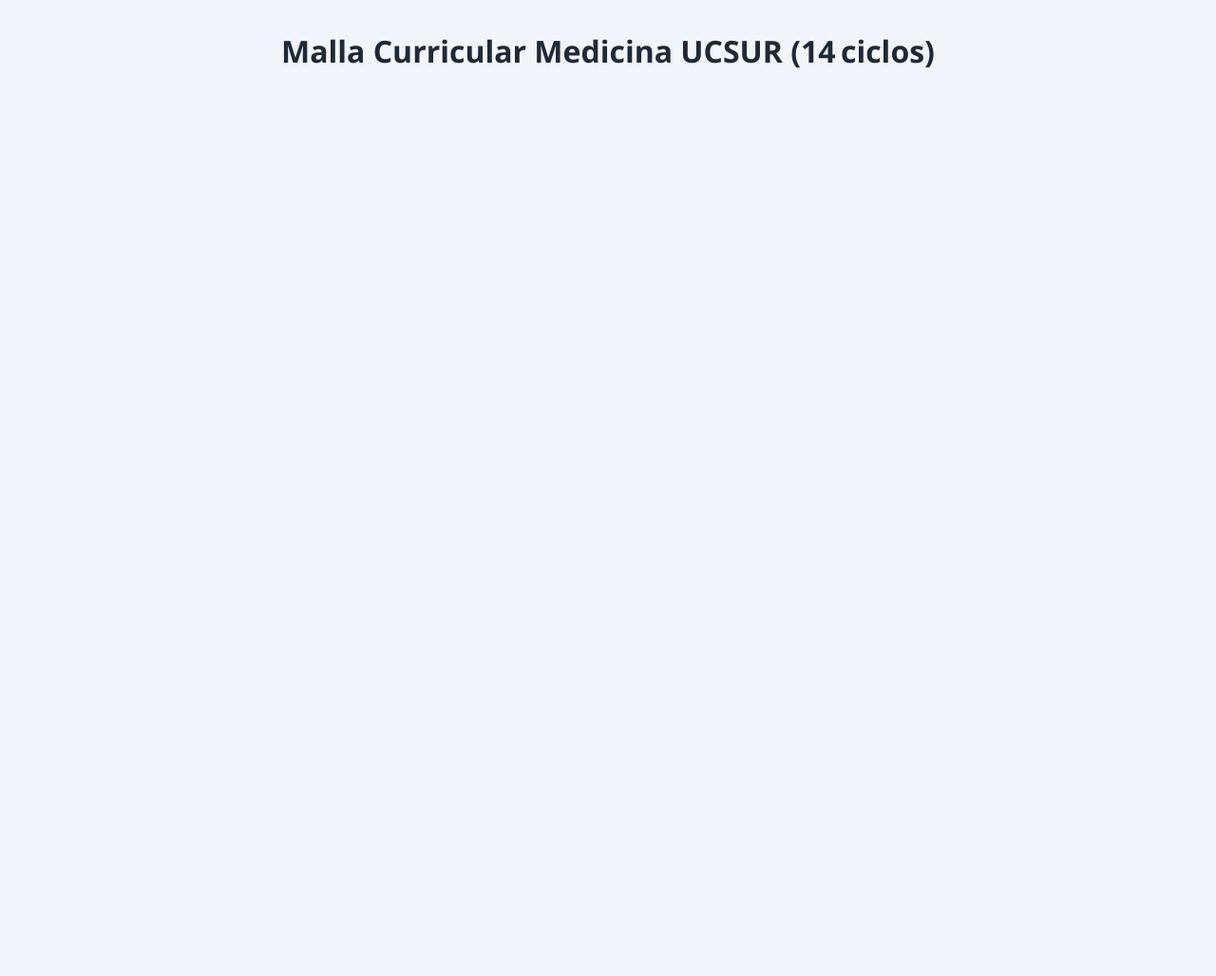
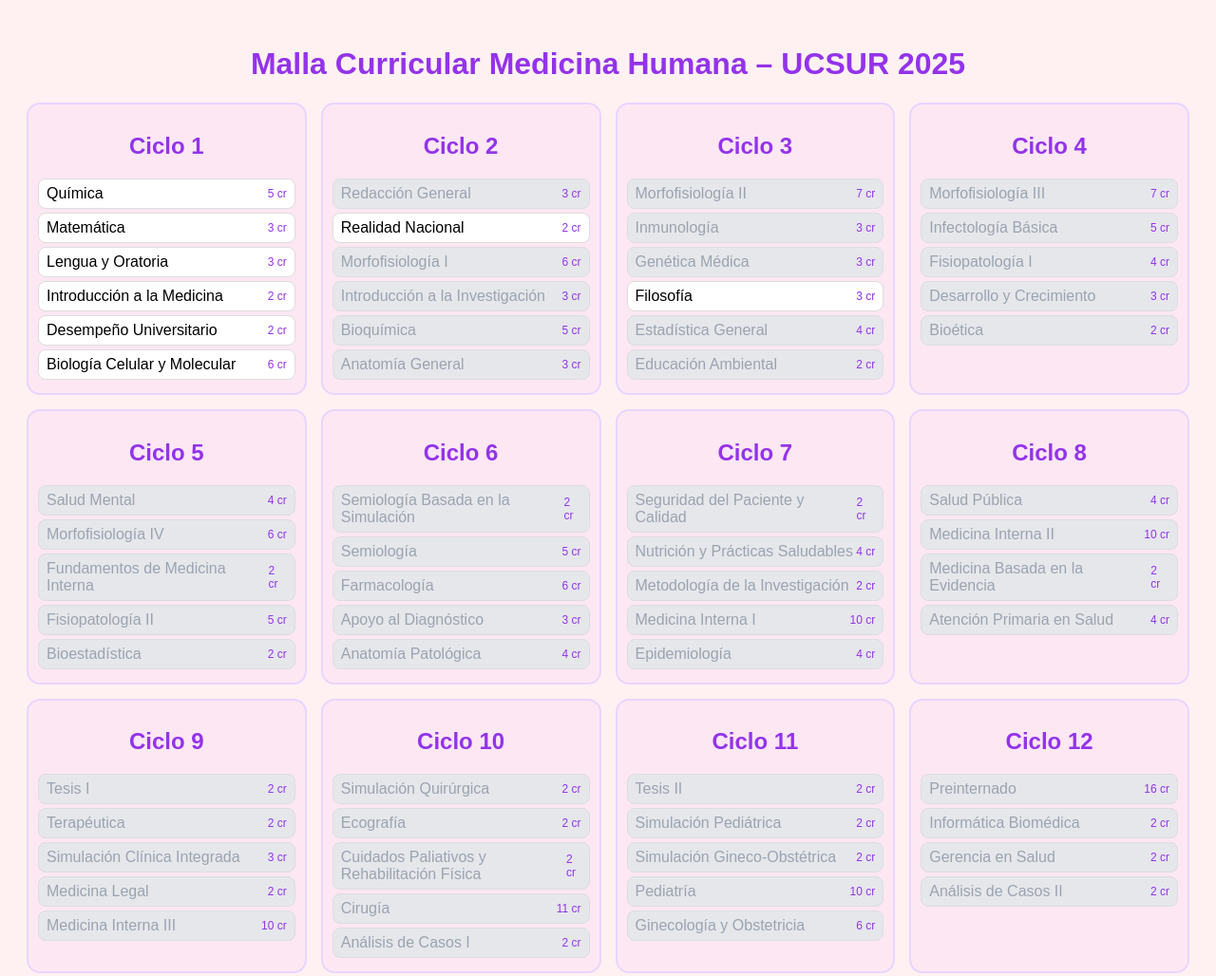
Before and after one commit to danixamed/malla-medicina, a plain HTML site: page index.html in a window 1280 px wide. Shown: the top 1028 px of the page at 95% size. Before the commit the page ends 800 px from the top, so only its background shows below. Drawn offline with Linux system fonts and the light colour scheme.

Commit message:
Update index.html

```diff
--- a/index.html
+++ b/index.html
@@ -2,158 +2,244 @@
 <html lang="es">
 <head>
 <meta charset="UTF-8">
-  <meta name="viewport" content="width=device-width, initial-scale=1.0">
-  <title>Malla Curricular Medicina UCSUR – Danixa</title>
+<title>Malla Medicina UCSUR 2025</title>
+
 <style>
-    /* ===== Reset & Base ===== */
-    * { box-sizing: border-box; margin: 0; padding: 0; }
-    body { font-family: "Segoe UI", Roboto, sans-serif; background:#f1f5f9; color:#1f2937; padding:2rem; }
-    h1 { text-align:center; margin-bottom:2rem; font-size:2rem; }
-    /* ===== Ciclos ===== */
-    .ciclo { background:#ffffff; border-radius:1rem; box-shadow:0 2px 6px rgba(0,0,0,.08); padding:1rem 1.25rem; margin-bottom:1.5rem; opacity:1; transition:opacity .3s ease; }
-    .ciclo.locked { opacity:.35; pointer-events:none; }
-    .ciclo h2 { color:#2563eb; font-size:1.25rem; margin-bottom:.75rem; }
-    /* ===== Cursos ===== */
-    .curso { display:flex; justify-content:space-between; align-items:center; padding:.5rem .75rem; border-radius:.5rem; cursor:pointer; transition:background .2s ease; }
-    .curso:hover { background:#e0f2fe; }
-    .curso.completado { background:#bbf7d0 !important; text-decoration:line-through; }
-    .curso.locked { background:#e5e7eb; cursor:not-allowed; }
+:root{
+  --rosa-fondo:#fff1f2;
+  --rosa-card:#fce7f3;
+  --rosa-ok:#fbcfe8;
+  --morado:#9333ea;
+  --morado-borde:#e9d5ff;
+  --gris:#e5e7eb;
+}
+body{
+  font-family: Arial, sans-serif;
+  background: var(--rosa-fondo);
+  padding: 20px;
+}
+h1{
+  text-align:center;
+  color: var(--morado);
+}
+.grid{
+  display:grid;
+  grid-template-columns: repeat(auto-fit, minmax(260px,1fr));
+  gap:15px;
+}
+.ciclo{
+  background: var(--rosa-card);
+  border: 2px solid var(--morado-borde);
+  border-radius: 14px;
+  padding:10px;
+}
+.ciclo h2{
+  text-align:center;
+  color: var(--morado);
+}
+.curso{
+  background:white;
+  border:1px solid #ddd;
+  border-radius:8px;
+  padding:6px 8px;
+  margin:4px 0;
+  cursor:pointer;
+  display:flex;
+  justify-content:space-between;
+  align-items:center;
+}
+.curso.locked{
+  background: var(--gris);
+  color:#9ca3af;
+  cursor:not-allowed;
+}
+.curso.completed{
+  background: var(--rosa-ok);
+  text-decoration: line-through;
+}
+.creditos{
+  font-size: 12px;
+  color: var(--morado);
+}
+#progreso{
+  margin-top:20px;
+  text-align:center;
+  font-weight:bold;
+  color: var(--morado);
+}
 </style>
 </head>
+
 <body>
-  <h1>Malla Curricular Medicina UCSUR (14 ciclos)</h1>
-  <div id="app"></div>
+
+<h1>Malla Curricular Medicina Humana – UCSUR 2025</h1>
+<div class="grid" id="contenedor"></div>
+<div id="progreso"></div>
 
 <script>
-    // === Datos de la malla (simplificados) ===
-    const cyclesData = [
-      {cycle:1, courses:[
-        "Biología Celular y Molecular",
-        "Anatomía General",
-        "Bioquímica",
-        "Redacción General",
-        "Realidad Nacional"
-      ]},
-      {cycle:2, courses:[
-        "Morfofisiología I",
-        "Lengua y Oratoria",
-        "Introducción a la Investigación",
-        "Filosofía",
-        "Epidemiología"
-      ]},
-      {cycle:3, courses:[
-        "Morfofisiología II",
-        "Estadística General",
-        "Genética Médica",
-        "Educación Ambiental",
-        "Bioética"
-      ]},
-      {cycle:4, courses:[
-        "Morfofisiología III",
-        "Inmunología",
-        "Infectología Básica",
-        "Desarrollo y Crecimiento",
-        "Fisiopatología I"
-      ]},
-      {cycle:5, courses:[
-        "Morfofisiología IV",
-        "Anatomía Patológica",
-        "Apoyo al Diagnóstico",
-        "Farmacología",
-        "Semiología"
-      ]},
-      {cycle:6, courses:[
-        "Semiología basada en Simulación",
-        "Fisiopatología II",
-        "Bioestadística",
-        "Fundamentos de Medicina Intercultural",
-        "Salud Mental"
-      ]},
-      {cycle:7, courses:[
-        "Nutrición y Prácticas Saludables",
-        "Salud Pública",
-        "Medicina Basada en la Evidencia",
-        "Medicina Interna I",
-        "Metodología de la Investigación"
-      ]},
-      {cycle:8, courses:[
-        "Medicina Interna II",
-        "Atención Primaria en Salud",
-        "Terapéutica",
-        "Cirugía",
-        "Simulación Quirúrgica"
-      ]},
-      {cycle:9, courses:[
-        "Ecografía",
-        "Cuidados Paliativos y Rehabilitación Física",
-        "Análisis de Casos I",
-        "Tesis I",
-        "Medicina Interna III"
-      ]},
-      {cycle:10, courses:[
-        "Simulación Clínica Integrada",
-        "Medicina Legal",
-        "Simulación Pediátrica",
-        "Pediatría",
-        "Tesis II"
-      ]},
-      {cycle:11, courses:[
-        "Informática Biomédica",
-        "Gerencia en Salud",
-        "Pre‑Internado",
-        "Análisis de Casos II",
-        "Ginecología y Obstetricia"
-      ]},
-      {cycle:12, courses:[
-        "Simulación Gineco‑Obstetra",
-        "Seguridad del Paciente y Calidad en Salud",
-        "Trabajo de Investigación",
-        "Electivo 1",
-        "Electivo 2"
-      ]},
-      {cycle:13, courses:[
-        "Internado en Medicina",
-        "Internado en Cirugía"
-      ]},
-      {cycle:14, courses:[
-        "Internado en Pediatría",
-        "Internado en Ginecología y Obstetricia"
-      ]}
-    ];
+const cursos = {
 
-    // === Estado (se guarda en localStorage) ===
-    const state = JSON.parse(localStorage.getItem('mallaState') || '{}');
-    const saveState = () => localStorage.setItem('mallaState', JSON.stringify(state));
+"Ciclo 1":{
+ "Química":{creditos:5, prereq:[]},
+ "Matemática":{creditos:3, prereq:[]},
+ "Lengua y Oratoria":{creditos:3, prereq:[]},
+ "Introducción a la Medicina":{creditos:2, prereq:[]},
+ "Desempeño Universitario":{creditos:2, prereq:[]},
+ "Biología Celular y Molecular":{creditos:6, prereq:[]}
+},
 
-    // === Renderizar ===
-    const app = document.getElementById('app');
-    const render = () => {
-      app.innerHTML = '';
-      cyclesData.forEach((c, i) => {
-        const cycleDiv = document.createElement('div');
-        const prevComplete = i === 0 || cyclesData[i - 1].courses.every(course => state[course]);
-        if (!prevComplete) cycleDiv.classList.add('locked');
-        cycleDiv.classList.add('ciclo');
+"Ciclo 2":{
+ "Redacción General":{creditos:3, prereq:["Lengua y Oratoria"]},
+ "Realidad Nacional":{creditos:2, prereq:[]},
+ "Morfofisiología I":{creditos:6, prereq:["Biología Celular y Molecular"]},
+ "Introducción a la Investigación":{creditos:3, prereq:["Introducción a la Medicina","Lengua y Oratoria"]},
+ "Bioquímica":{creditos:5, prereq:["Química"]},
+ "Anatomía General":{creditos:3, prereq:["Biología Celular y Molecular"]}
+},
 
-        const h2 = document.createElement('h2');
-        h2.textContent = `Ciclo ${c.cycle}`;
-        cycleDiv.appendChild(h2);
+"Ciclo 3":{
+ "Morfofisiología II":{creditos:7, prereq:["Morfofisiología I","Anatomía General"]},
+ "Inmunología":{creditos:3, prereq:["Morfofisiología I"]},
+ "Genética Médica":{creditos:3, prereq:["Biología Celular y Molecular"]},
+ "Filosofía":{creditos:3, prereq:[]},
+ "Estadística General":{creditos:4, prereq:["Matemática"]},
+ "Educación Ambiental":{creditos:2, prereq:["Desempeño Universitario"]}
+},
 
-        c.courses.forEach(course => {
-          const div = document.createElement('div');
-          div.textContent = course;
-          div.classList.add('curso');
+"Ciclo 4":{
+ "Morfofisiología III":{creditos:7, prereq:["Morfofisiología II"]},
+ "Infectología Básica":{creditos:5, prereq:["Bioquímica","Morfofisiología I"]},
+ "Fisiopatología I":{creditos:4, prereq:["Morfofisiología II"]},
+ "Desarrollo y Crecimiento":{creditos:3, prereq:["Biología Celular y Molecular"]},
+ "Bioética":{creditos:2, prereq:["Introducción a la Medicina","Redacción General"]}
+},
 
-          const completed = !!state[course];
-          if (!prevComplete) {
-            div.classList.add('locked');
-          } else {
-            if (completed) div.classList.add('completado');
-            div.addEventListener('click', () => {
-              state[course] = !state[course];
-              saveState();
+"Ciclo 5":{
+ "Salud Mental":{creditos:4, prereq:["Filosofía"]},
+ "Morfofisiología IV":{creditos:6, prereq:["Morfofisiología III"]},
+ "Fundamentos de Medicina Interna":{creditos:2, prereq:["Filosofía","Realidad Nacional"]},
+ "Fisiopatología II":{creditos:5, prereq:["Morfofisiología II"]},
+ "Bioestadística":{creditos:2, prereq:["Estadística General"]}
+},
+
+"Ciclo 6":{
+ "Semiología Basada en la Simulación":{creditos:2, prereq:["Fisiopatología I","Fisiopatología II","Inmunología","Morfofisiología II","Morfofisiología III","Morfofisiología IV"]},
+ "Semiología":{creditos:5, prereq:["Fisiopatología I","Fisiopatología II","Inmunología","Morfofisiología II","Morfofisiología III","Morfofisiología IV"]},
+ "Farmacología":{creditos:6, prereq:["Infectología Básica"]},
+ "Apoyo al Diagnóstico":{creditos:3, prereq:["Morfofisiología IV"]},
+ "Anatomía Patológica":{creditos:4, prereq:["Fisiopatología II"]}
+},
+
+"Ciclo 7":{
+ "Seguridad del Paciente y Calidad":{creditos:2, prereq:["Bioética"]},
+ "Nutrición y Prácticas Saludables":{creditos:4, prereq:["Farmacología"]},
+ "Metodología de la Investigación":{creditos:2, prereq:["Bioestadística"]},
+ "Medicina Interna I":{creditos:10, prereq:["Anatomía Patológica","Semiología","Semiología Basada en la Simulación"]},
+ "Epidemiología":{creditos:4, prereq:["Bioestadística"]}
+},
+
+"Ciclo 8":{
+ "Salud Pública":{creditos:4, prereq:["Epidemiología"]},
+ "Medicina Interna II":{creditos:10, prereq:["Medicina Interna I"]},
+ "Medicina Basada en la Evidencia":{creditos:2, prereq:["Epidemiología","Metodología de la Investigación"]},
+ "Atención Primaria en Salud":{creditos:4, prereq:["Epidemiología"]}
+},
+
+"Ciclo 9":{
+ "Tesis I":{creditos:2, prereq:["Medicina Basada en la Evidencia"]},
+ "Terapéutica":{creditos:2, prereq:["Medicina Interna II"]},
+ "Simulación Clínica Integrada":{creditos:3, prereq:["Medicina Interna II"]},
+ "Medicina Legal":{creditos:2, prereq:["Bioética","Semiología","Semiología Basada en la Simulación"]},
+ "Medicina Interna III":{creditos:10, prereq:["Medicina Interna II"]}
+},
+
+"Ciclo 10":{
+ "Simulación Quirúrgica":{creditos:2, prereq:["Medicina Interna III","Simulación Clínica Integrada"]},
+ "Ecografía":{creditos:2, prereq:["Apoyo al Diagnóstico","Semiología"]},
+ "Cuidados Paliativos y Rehabilitación Física":{creditos:2, prereq:["Bioética","Terapéutica"]},
+ "Cirugía":{creditos:11, prereq:["Medicina Interna III","Simulación Clínica Integrada"]},
+ "Análisis de Casos I":{creditos:2, prereq:["Medicina Interna III","Simulación Clínica Integrada","Terapéutica"]}
+},
+
+"Ciclo 11":{
+ "Tesis II":{creditos:2, prereq:["Tesis I"]},
+ "Simulación Pediátrica":{creditos:2, prereq:["Medicina Interna III","Simulación Clínica Integrada"]},
+ "Simulación Gineco-Obstétrica":{creditos:2, prereq:["Cirugía","Simulación Quirúrgica"]},
+ "Pediatría":{creditos:10, prereq:["Medicina Interna III","Simulación Clínica Integrada"]},
+ "Ginecología y Obstetricia":{creditos:6, prereq:["Cirugía","Simulación Quirúrgica"]}
+},
+
+"Ciclo 12":{
+ "Preinternado":{creditos:16, prereq:["Ginecología y Obstetricia"]},
+ "Informática Biomédica":{creditos:2, prereq:["Atención Primaria en Salud"]},
+ "Gerencia en Salud":{creditos:2, prereq:["Atención Primaria en Salud"]},
+ "Análisis de Casos II":{creditos:2, prereq:["Análisis de Casos I"]}
+},
+
+"Ciclo 13":{
+ "Trabajo de Investigación":{creditos:1, prereq:["Preinternado"]},
+ "Internado en Pediatría":{creditos:10, prereq:["Preinternado"]},
+ "Internado en Medicina":{creditos:10, prereq:["Preinternado"]}
+},
+
+"Ciclo 14":{
+ "Internado en Cirugía":{creditos:10, prereq:["Preinternado"]},
+ "Internado en Ginecología y Obstetricia":{creditos:10, prereq:["Preinternado"]}
+}
+
+};
+
+const estado = JSON.parse(localStorage.getItem("malla2025") || "{}");
+
+function guardar(){
+  localStorage.setItem("malla2025", JSON.stringify(estado));
+}
+
+function render(){
+  const cont = document.getElementById("contenedor");
+  cont.innerHTML = "";
+  let total = 0;
+  let completos = 0;
+
+  for(const ciclo in cursos){
+    const box = document.createElement("div");
+    box.className = "ciclo";
+    box.innerHTML = `<h2>${ciclo}</h2>`;
+
+    for(const curso in cursos[ciclo]){
+      total++;
+      const {creditos, prereq} = cursos[ciclo][curso];
+      const habilitado = prereq.every(p => estado[p]);
+
+      const div = document.createElement("div");
+      div.className = "curso";
+      div.innerHTML = `<span>${curso}</span><span class="creditos">${creditos} cr</span>`;
+
+      if(!habilitado) div.classList.add("locked");
+      if(estado[curso]){
+        div.classList.add("completed");
+        completos++;
+      }
+
+      if(habilitado){
+        div.onclick = () => {
+          estado[curso] = !estado[curso];
+          guardar();
           render();
-            });
+        };
       }
-          cycleDiv.appendChild(div);
-        });
+
+      box.appendChild(div);
+    }
+    cont.appendChild(box);
+  }
+
+  document.getElementById("progreso").textContent =
+    `Progreso total: ${Math.round((completos/total)*100)}%`;
+}
+
+render();
+</script>
+
+</body>
+</html>
```
Lines whose indentation alone changed are shown as unchanged.
